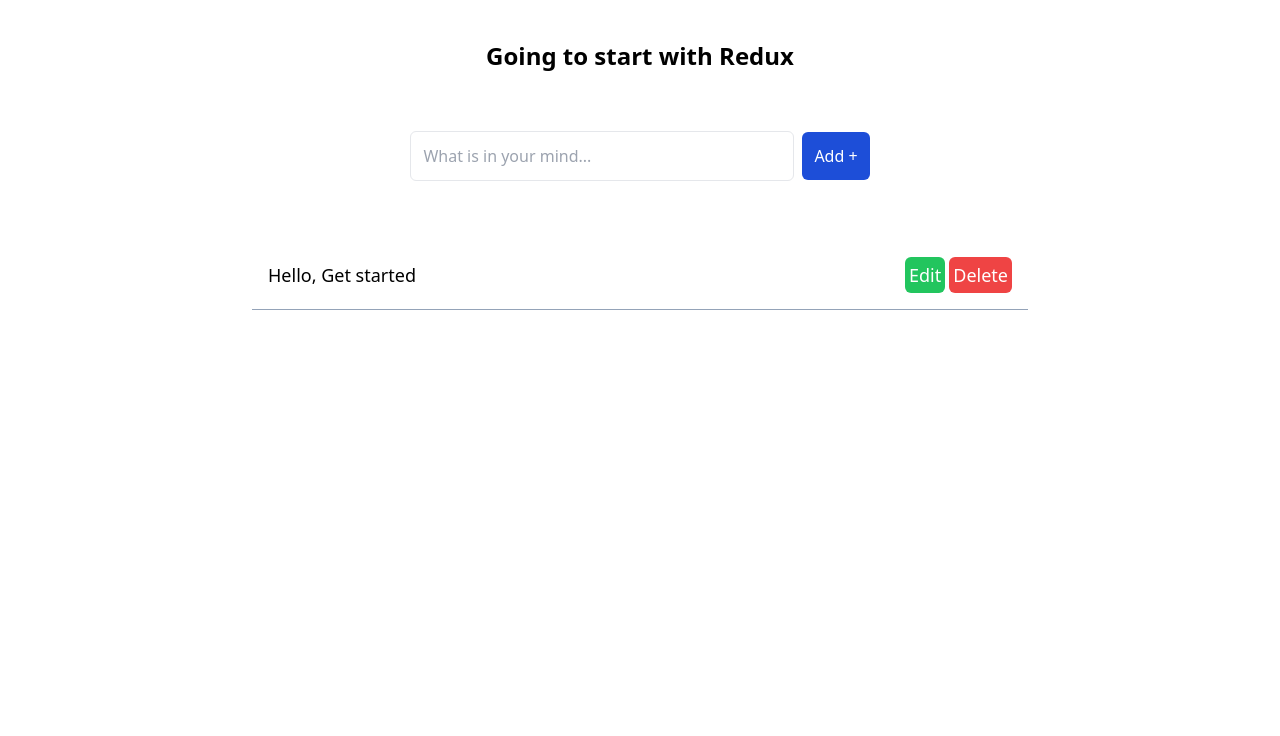
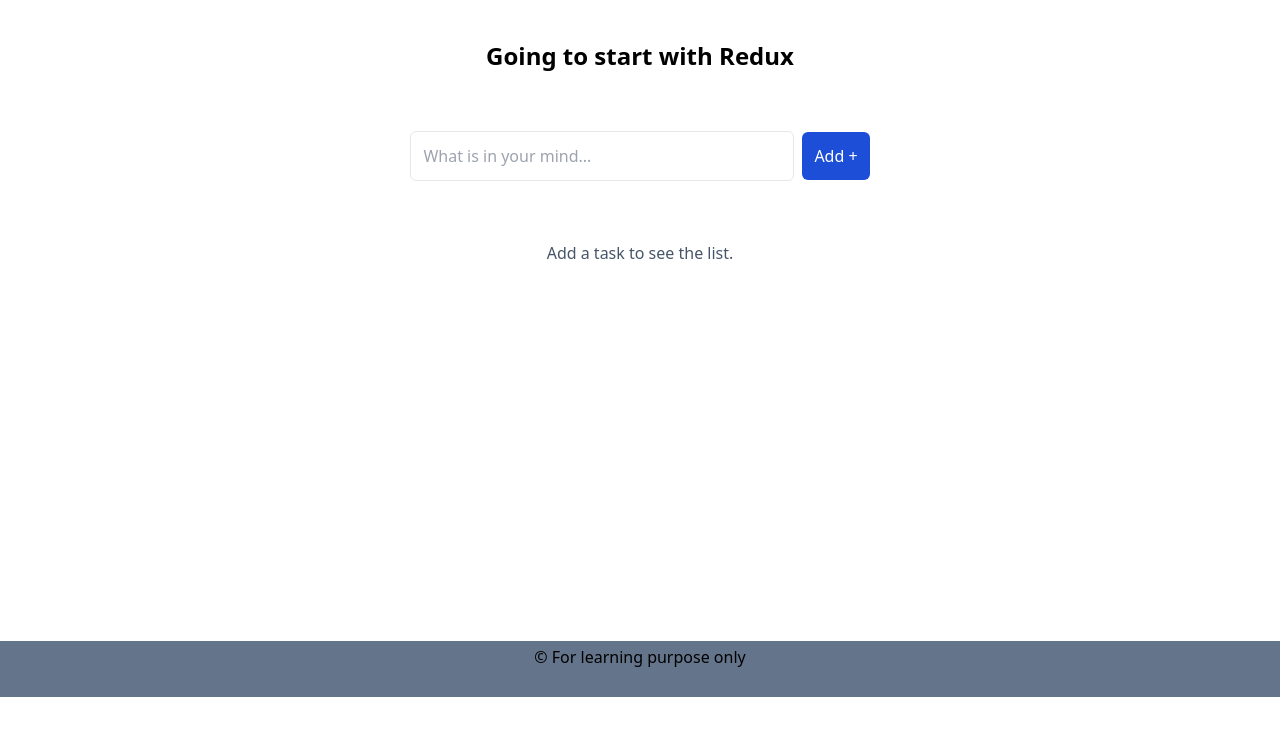
Before and after one commit to kaniz-naqvi/EMS, a React (Vite) app: page / in a window 1280 px wide. Shown: the top 736 px of the page. Built offline with nearby package versions, Linux system fonts and the light colour scheme; the HTML template or start-up script is replaced by a standard one.

Commit message:
complete the edit funtionality with UI

```diff
--- a/src/App.jsx
+++ b/src/App.jsx
@@ -1,6 +1,7 @@
 import React from "react";
 import InputField from "./components/InputField";
 import TodoList from "./components/TodoList";
+import Footer from "./components/Footer";
 
 export default function App() {
   return (
@@ -9,6 +10,7 @@
         <h1 className="text-2xl font-semibold">Going to start with Redux</h1>
         <InputField />
         <TodoList />
+        <Footer />
       </div>
     </>
   );
--- /dev/null
+++ b/src/components/Footer.jsx
@@ -0,0 +1,11 @@
+import React from "react";
+
+const Footer = () => {
+  return (
+    <footer className="bg-slate-500 pb-7 pt-1">
+      &copy; For learning purpose only
+    </footer>
+  );
+};
+
+export default Footer;
--- a/src/components/InputField.jsx
+++ b/src/components/InputField.jsx
@@ -1,13 +1,28 @@
-import React, { useState } from "react";
-import { useDispatch } from "react-redux";
-import { addTodo } from "../store/todoSlice";
+import React, { useState, useEffect } from "react";
+import { useDispatch, useSelector } from "react-redux";
+import { addTodo, editTodo } from "../store/todoSlice";
 
 const InputField = () => {
   const [input, setInput] = useState("");
   const dispatch = useDispatch();
+  const todos = useSelector((state) => state.todos);
+  const editTodoId = useSelector((state) => state.editingTodoId);
+  useEffect(() => {
+    const todo = todos.find((i) => i.id == editTodoId);
+    if (editTodoId) {
+      setInput(todo.text);
+    } else {
+      setInput("");
+    }
+  }, [editTodoId]);
+
   function handleSubmit(e) {
     e.preventDefault();
-    dispatch(addTodo(input));
+    if (editTodoId) {
+      dispatch(editTodo({ id: editTodoId, newText: input }));
+    } else {
+      dispatch(addTodo(input));
+    }
     setInput("");
   }
   return (
@@ -22,9 +37,11 @@
         />
         <button
           type="submit"
-          className="bg-blue-700 text-white rounded-md lg:ms-2 p-3 mt-2 lg:w-auto w-[90%]"
+          className={`text-white rounded-md lg:ms-2 p-3 mt-2 lg:w-auto w-[90%] ${
+            editTodoId ? "bg-green-700" : "bg-blue-700"
+          }`}
         >
-          Add +
+          {editTodoId ? "Update" : "Add +"}
         </button>
       </form>
     </>
--- a/src/components/TodoList.jsx
+++ b/src/components/TodoList.jsx
@@ -1,15 +1,15 @@
 import React from "react";
 import { useSelector } from "react-redux";
 import { useDispatch } from "react-redux";
-import { editTodo, removeTodo } from "../store/todoSlice";
+import { setEditingTodoId, removeTodo } from "../store/todoSlice";
 const TodoList = () => {
   const todos = useSelector((state) => state.todos);
   const dispatch = useDispatch();
-  console.log(todos);
   return (
-    <div className="px-7 mt-5">
+    <div className="px-7 mt-5 min-h-[50dvh]">
       <ul>
-        {todos.map((item) => (
+        {todos.length >= 1 ? (
+          todos.map((item) => (
             <li
               key={item.id}
               className="text-left p-4 border-b text-lg border-slate-400 lg:mx-56 flex items-center justify-between"
@@ -17,7 +17,7 @@
               {item.text}
               <div>
                 <button
-                onClick={() => dispatch(editTodo(item.id, item.text))}
+                  onClick={() => dispatch(setEditingTodoId(item.id))}
                   className="bg-green-500 text-white p-1 rounded-md"
                 >
                   Edit
@@ -30,7 +30,10 @@
                 </button>
               </div>
             </li>
-        ))}
+          ))
+        ) : (
+          <p className="text-slate-600">Add a task to see the list.</p>
+        )}
       </ul>
     </div>
   );
--- a/src/store/todoSlice.js
+++ b/src/store/todoSlice.js
@@ -1,7 +1,8 @@
 import { createSlice, nanoid } from "@reduxjs/toolkit";
 
 const initialState = {
-  todos: [{ id: nanoid(), text: "Hello, Get started" }],
+  todos: [],
+  editingTodoId: null,
 };
 
 const todoSlice = createSlice({
@@ -26,8 +27,12 @@
       const id = action.payload;
       state.todos = state.todos.filter((todo) => todo.id !== id);
     },
+    setEditingTodoId: (state, action) => {
+      state.editingTodoId = action.payload;
+    },
   },
 });
 
-export const { addTodo, removeTodo, editTodo } = todoSlice.actions;
+export const { addTodo, removeTodo, editTodo, setEditingTodoId } =
+  todoSlice.actions;
 export default todoSlice.reducer;
```
Lines whose indentation alone changed are shown as unchanged.
